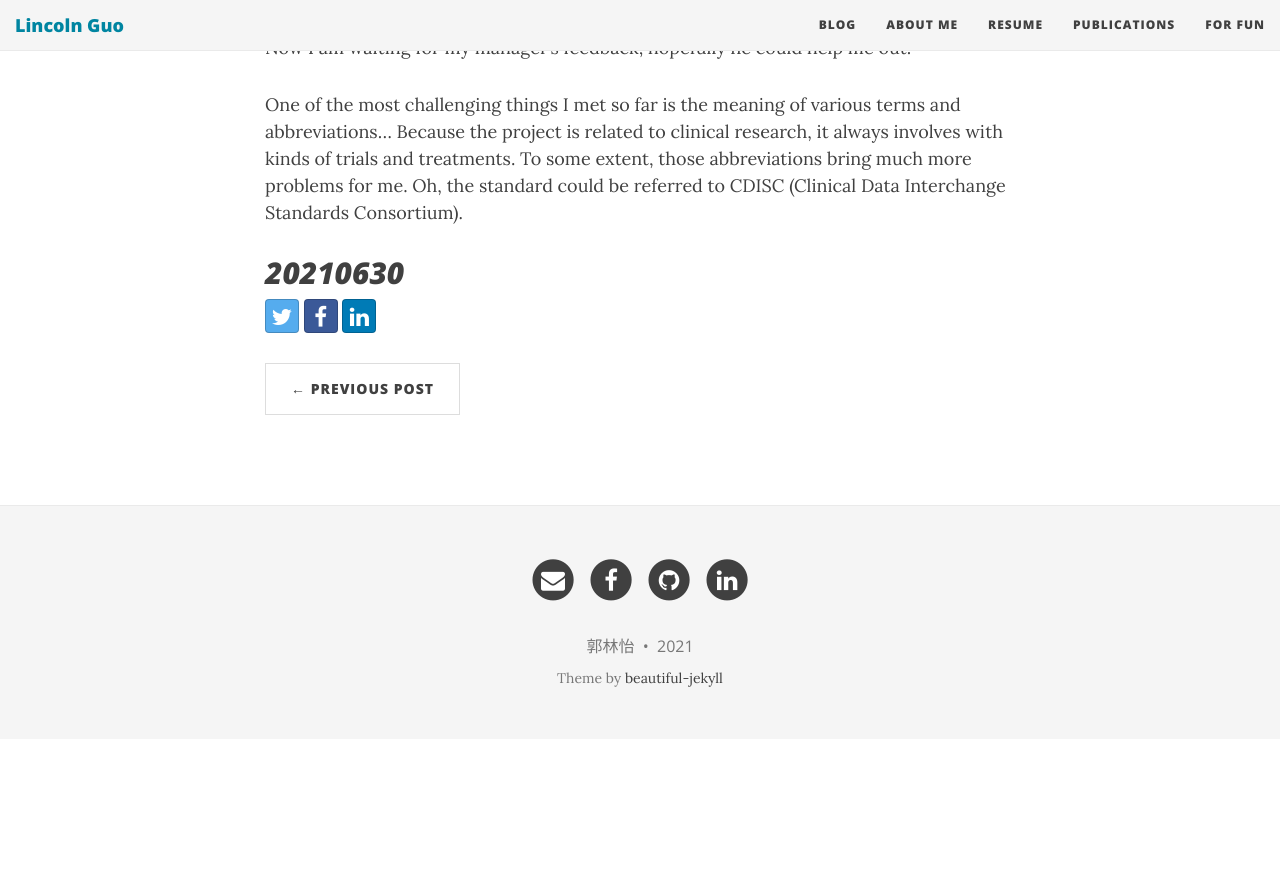
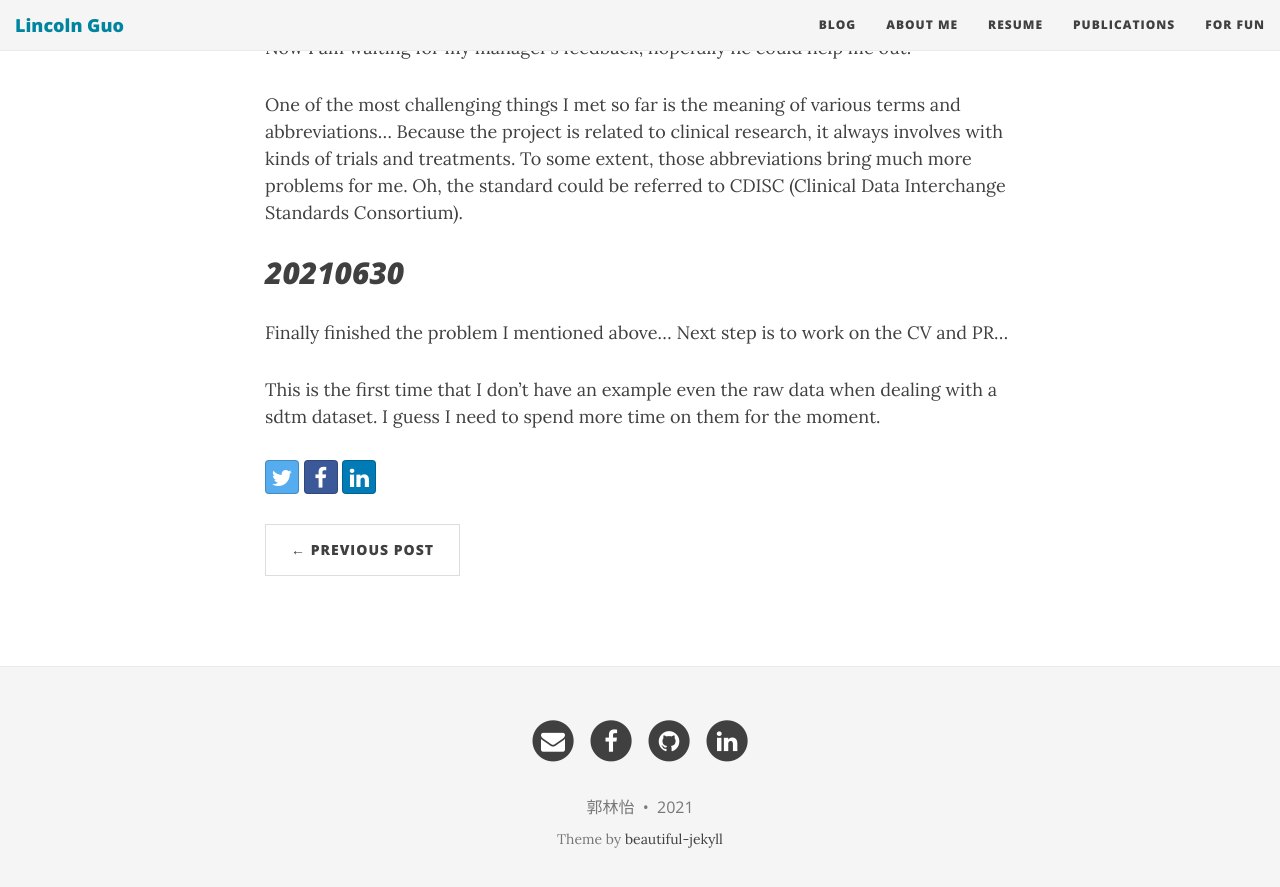
Before and after one commit to LinyiGuo96/LinyiGuo96.github.io, a Jekyll site: the page built from _posts/2021-06-16-SAS-Working-Notes.md, in a window 1280 px wide and 900 px high, scrolled down 7279 px. Shown: the top 887 px of the window. Built offline with Jekyll 4.4.1, drawn with Linux system fonts in a browser that asks for light colours; nearby versions of some CDN libraries; comment, search, counter and statistics services are not loaded; before the commit the page ends 8018 px from its top, so only the background shows below that.

Commit message:
Update 2021-06-16-SAS-Working-Notes.md

```diff
--- a/_posts/2021-06-16-SAS-Working-Notes.md
+++ b/_posts/2021-06-16-SAS-Working-Notes.md
@@ -220,3 +220,7 @@ One of the most challenging things I met so far is the meaning of various terms
 
 
 ## _20210630_
+
+Finally finished the problem I mentioned above... Next step is to work on the CV and PR...
+
+This is the first time that I don't have an example even the raw data when dealing with a sdtm dataset. I guess I need to spend more time on them for the moment.
```
